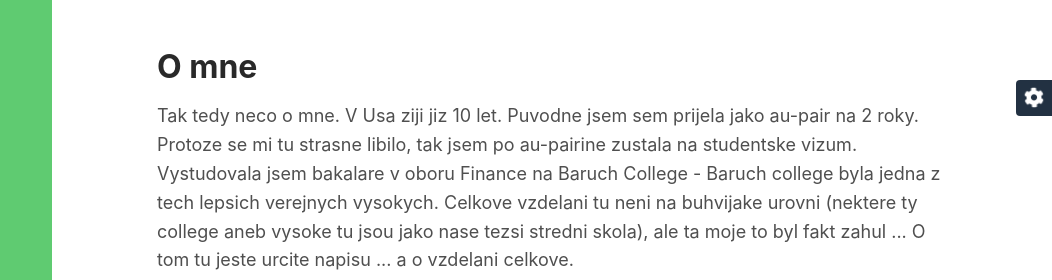
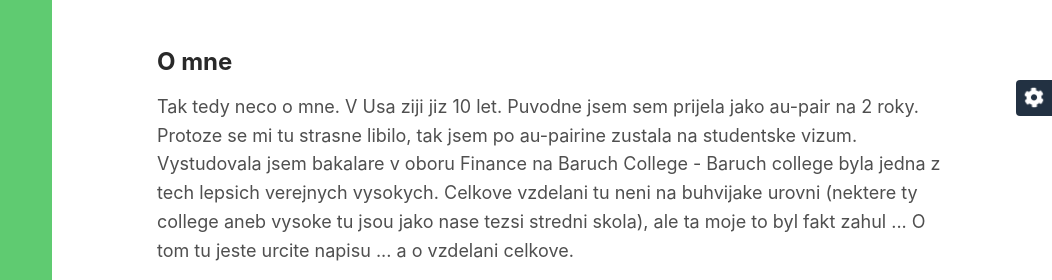
Before and after one commit to Barbora-Dejlova/Bary-blog, a plain HTML site: page about.html in a window 1280 px wide. Shown: the top 280 px of the page, 228-1280 px from the left. Drawn offline with Linux system fonts and the light colour scheme.

```diff
--- a/about.html
+++ b/about.html
@@ -7,7 +7,6 @@
     <meta charset="utf-8">
     <meta http-equiv="X-UA-Compatible" content="IE=edge">
     <meta name="viewport" content="width=device-width, initial-scale=1.0">
-    <meta name="description" content="Blog Template">
     <link rel="shortcut icon" href="favicon.ico">
 
     <!-- FontAwesome JS-->
@@ -63,7 +62,7 @@
 
 	    <article class="about-section py-5">
 		    <div class="container">
-			    <h2 class="title mb-3">O mne</h2>
+			    <h4 class="title mb-3">O mne</h4>
 
 			    <p>Tak tedy neco o mne. V Usa ziji jiz 10 let. Puvodne jsem sem prijela jako au-pair na 2 roky. Protoze se mi tu strasne libilo, tak jsem po au-pairine zustala na studentske vizum. Vystudovala jsem bakalare v oboru Finance na Baruch College - Baruch college byla jedna z tech lepsich verejnych vysokych. Celkove vzdelani tu neni na buhvijake urovni (nektere ty college aneb vysoke tu jsou jako nase tezsi stredni skola), ale ta moje to byl fakt zahul ... O tom tu jeste urcite napisu ... a o vzdelani celkove.
 				<br><br>
```
Also changed, not shown: blog-list.html (+0 -1 lines), index.html (+1 -2 lines).
